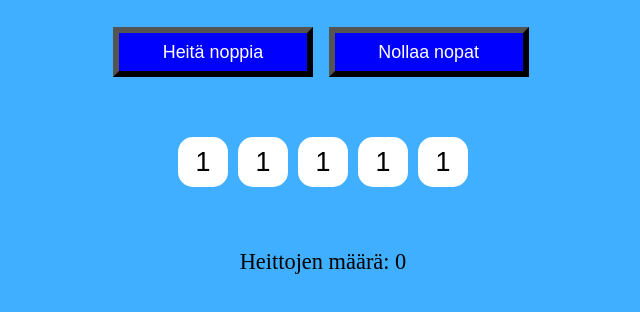
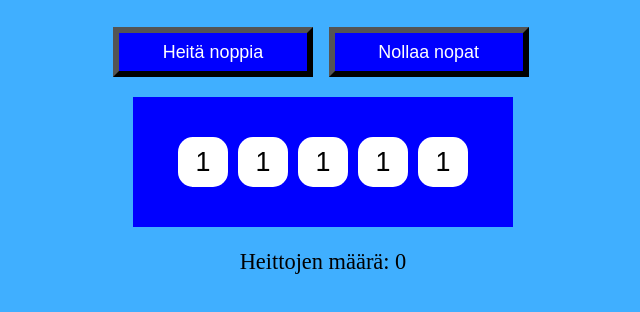
Before and after one commit to sluhtala/jatsii, a plain HTML site: page index.html in a window 1280 px wide. Shown: the part 86-398 px from the top of the page, without its empty margins (317-957 px from the left). Drawn offline with Linux system fonts and the light colour scheme.

Commit message:
style edited. padding

```diff
--- a/jatsii_style.css
+++ b/jatsii_style.css
@@ -32,7 +32,7 @@ button
   margin: auto;
   width: 300px;
   padding: 40px;
-  background-color: none;
+  background-color: blue;
 }
 
 #action
```
